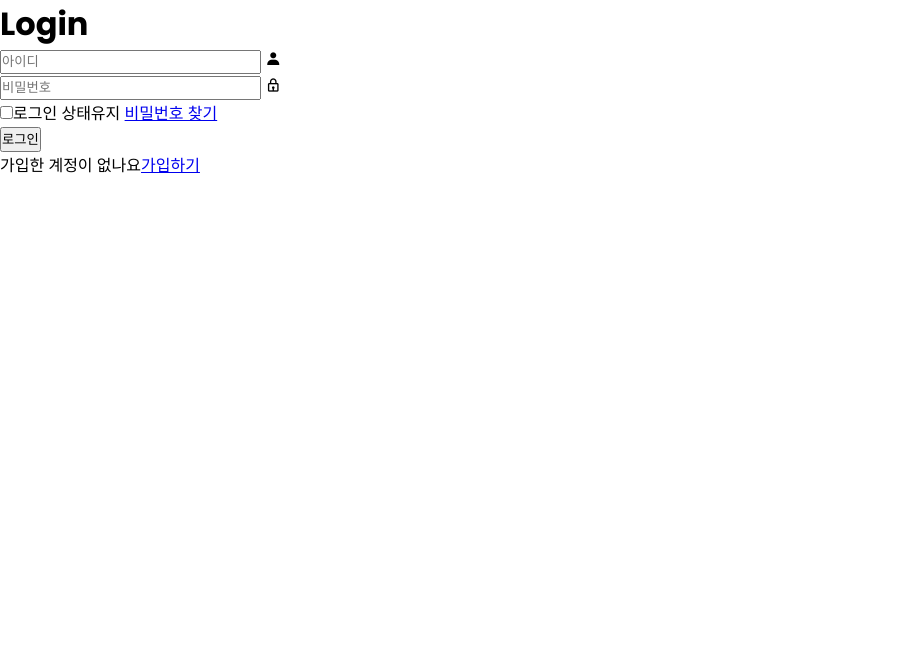
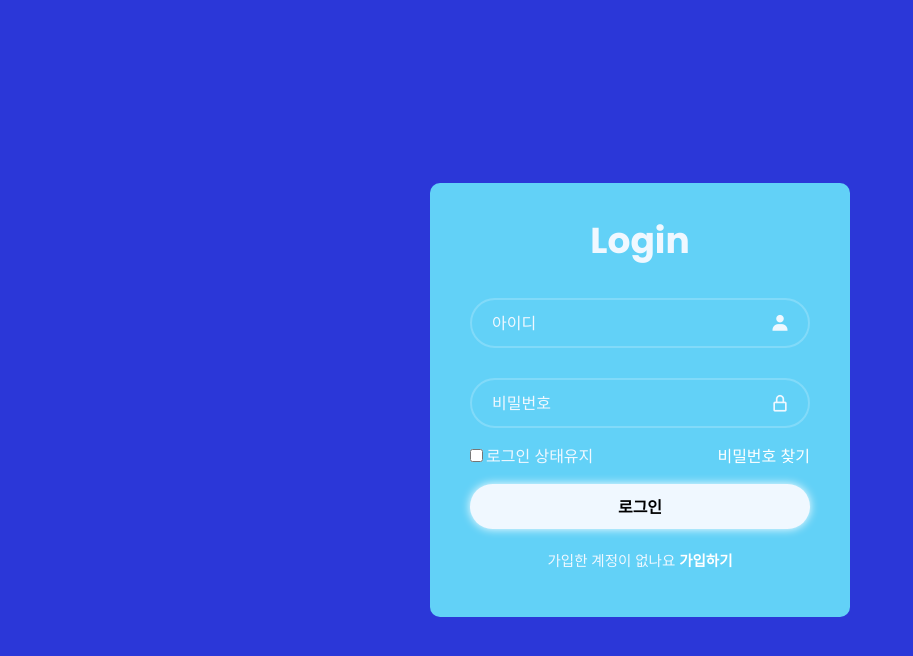
Before and after one commit to GuSungHu/Login-Form, a plain HTML site: page index.html in a window 1280 px wide. Shown: the whole page, without its empty margins (0-913 px from the left). Drawn offline with nearby package versions, Linux system fonts and the light colour scheme.

Commit message:
로그인폼 css 만듬

```diff
--- a/index.html
+++ b/index.html
@@ -12,25 +12,27 @@
   </head>
 
   <body>
-    <h1>Login</h1>
     <div class="wrapper">
       <form action="">
+        <h1>Login</h1>
         <div class="input-box">
           <input type="text" placeholder="아이디" required />
           <i class="bx bxs-user"></i>
         </div>
         <div class="input-box">
           <input type="password" placeholder="비밀번호" required />
-          <i class="bx bx-lock"></i>
+          <i class="bx bx-lock-alt"></i>
         </div>
 
-        <div class="remember-forget">
+        <div class="remember-forgot">
           <label><input type="checkbox" />로그인 상태유지</label>
           <a href="#">비밀번호 찾기</a>
         </div>
+
         <button type="submit" class="btn">로그인</button>
+
         <div class="register-link">
-          <p>가입한 계정이 없나요<a href="#">가입하기</a></p>
+          <p>가입한 계정이 없나요 <a href="#">가입하기</a></p>
         </div>
       </form>
     </div>
--- a/style.css
+++ b/style.css
@@ -6,3 +6,108 @@
   box-sizing: border-box;
   font-family: "Poppins", sans-serif;
 }
+body {
+  display: flex;
+  justify-content: center;
+  align-items: center;
+  height: 100vh; /*화면 높이의 100%"*/
+  background-color: rgb(43, 55, 216);
+}
+
+.wrapper {
+  width: 420px;
+  background-color: rgba(114, 250, 255, 0.788);
+  color: aliceblue;
+  border-radius: 10px;
+  padding: 30px 40px;
+}
+
+.wrapper h1 {
+  font-size: 36px;
+  text-align: center;
+}
+
+.wrapper .input-box {
+  width: 100%;
+  height: 50px;
+  margin: 30px 0;
+}
+
+.input-box input {
+  width: 100%;
+  height: 100%;
+  background-color: transparent;
+  border: none;
+  outline: none;
+  border: 2px solid rgba(255, 255, 255, 0.2);
+  border-radius: 40px;
+  font-size: 16px;
+  color: aliceblue;
+  padding: 20px 45px 20px 20px;
+}
+
+.input-box input::placeholder {
+  color: aliceblue;
+}
+
+.input-box {
+  position: relative; /*기준*/
+}
+.input-box i {
+  position: absolute;
+  right: 20px;
+  top: 50%;
+  transform: translateY(-50%); /*세로 가운데 정렬*/
+  font-size: 20px;
+}
+
+.wrapper .remember-forgot {
+  display: flex;
+  justify-content: space-between;
+  font-size: 14.5;
+  margin: -15px 0 15px;
+}
+
+.remember-forgot label input {
+  accent-color: white;
+  margin-right: 3px;
+}
+
+.remember-forgot a {
+  color: white;
+  text-decoration: none;
+}
+
+.remember-forgot a:hover {
+  text-decoration: underline;
+}
+
+.wrapper .btn {
+  width: 100%;
+  height: 45px;
+  background-color: aliceblue;
+  border: none;
+  outline: none;
+  border-radius: 40px;
+  box-shadow: 0 0 10px white;
+  cursor: pointer;
+  font-size: 16px;
+  color: black;
+  font-weight: 600;
+}
+
+.wrapper .register-link {
+  font-size: 14.5px;
+  text-align: center;
+  margin: 20px 0 15px;
+}
+
+.register-link p a {
+  color: white;
+  text-decoration: none;
+  font-weight: 600;
+}
+
+.register-link p a:hover {
+  text-decoration: underline;
+}
```
